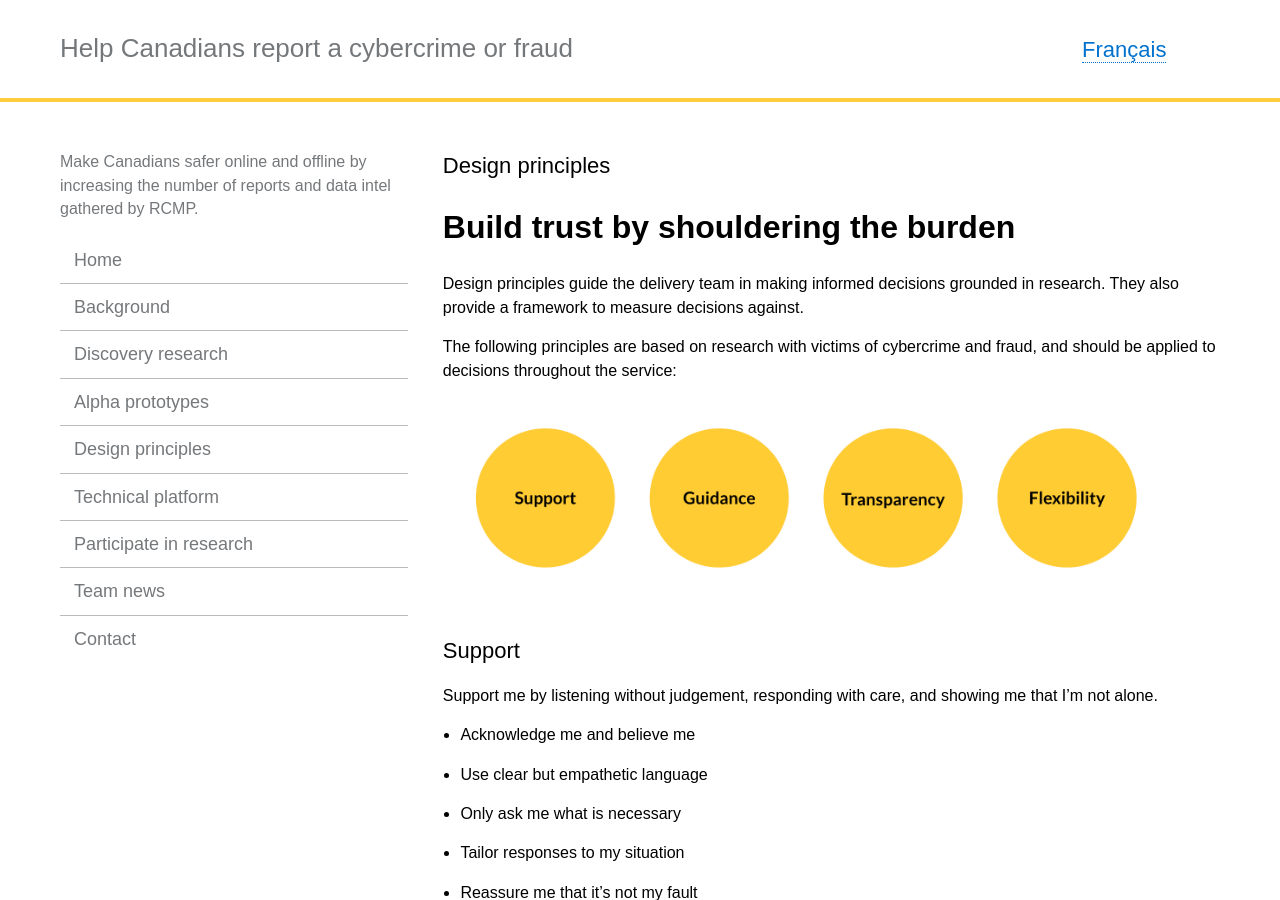
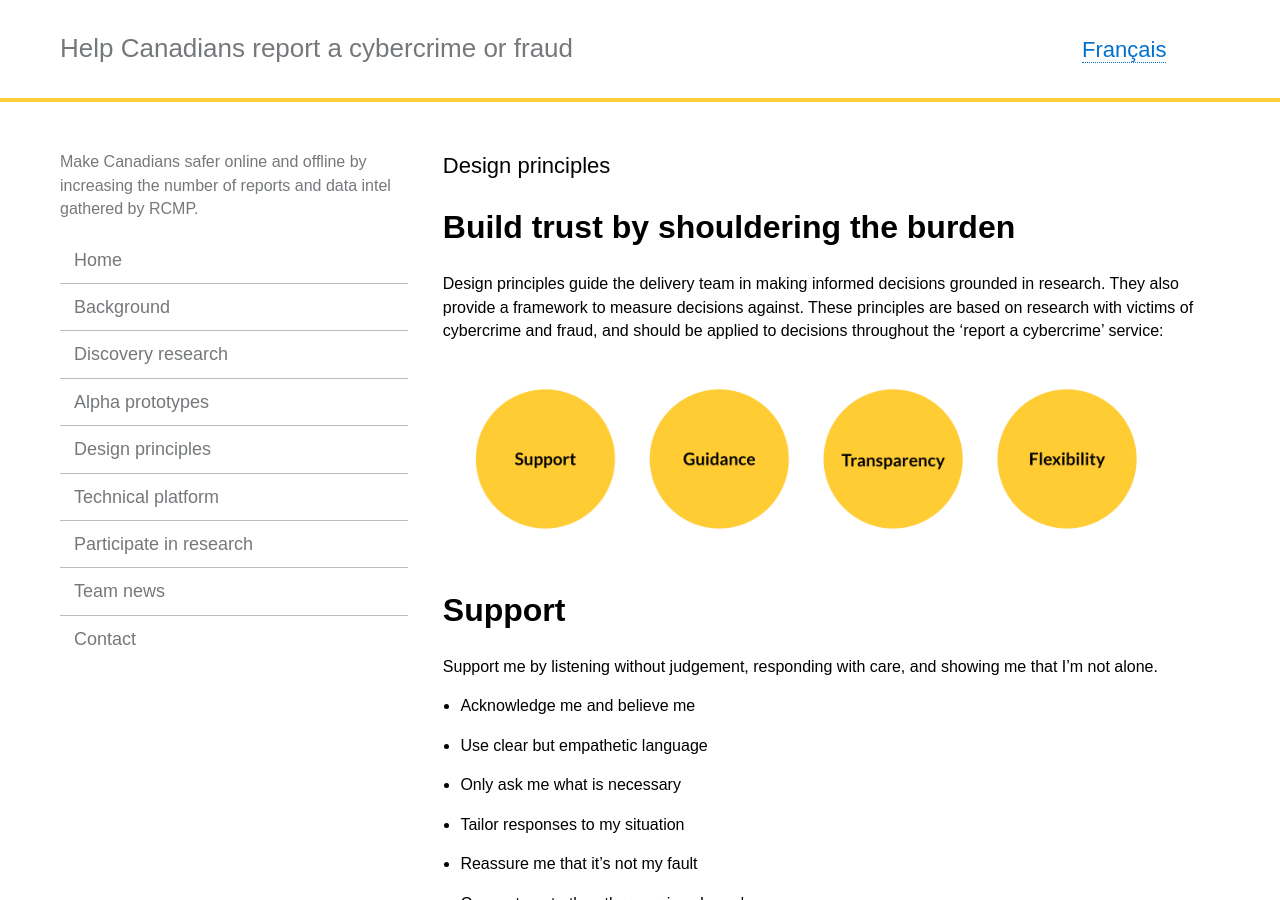
Before and after one commit to cds-snc/rcmp-report-a-cybercrime-alpha-documentation, a Jekyll site: the page built from _pages/en/principles.md, in a window 1280 px wide and 900 px high. Built offline with Jekyll 4.4.1, drawn with Linux system fonts in a browser that asks for light colours.

Commit message:
Update principles.md

```diff
--- a/_pages/en/principles.md
+++ b/_pages/en/principles.md
@@ -8,31 +8,29 @@ trans_url: "/principes/"
 
 # Build trust by shouldering the burden
 
-Design principles guide the delivery team in making informed decisions grounded in research. They also provide a framework to measure decisions against.
-
-The following principles are based on research with victims of cybercrime and fraud, and should be applied to decisions throughout the service:
+Design principles guide the delivery team in making informed decisions grounded in research. They also provide a framework to measure decisions against. These principles are based on research with victims of cybercrime and fraud, and should be applied to decisions throughout the 'report a cybercrime' service:
 
 ![Design principles]({{ site.baseurl }}/assets/img/principles.png){:height="200 px"}
 
-## Support
+# Support
 Support me by listening without judgement, responding with care, and showing me that I'm not alone.
-   * Acknowledge me and believe me
-   * Use clear but empathetic language
-   * Only ask me what is necessary
-   * Tailor responses to my situation
-   * Reassure me that it's not my fault
-   * Connect me to the other services I need
+ + Acknowledge me and believe me
+ + Use clear but empathetic language
+ + Only ask me what is necessary
+ + Tailor responses to my situation
+ + Reassure me that it's not my fault
+ + Connect me to the other services I need
 
-## Guidance
+# Guidance
 Guide me through this process to confirm that I am on the right path for me.
- * Provide clear instructions and examples
- * Point me towards the next steps
+  * Provide clear instructions and examples
+    * Point me towards the next steps
  * Do the heavy lifting in the background
  * Give me advice on how to stay safe
  * Help me stop ongoing losses
  * Confirm I am on the right path
 
-## Transparency
+# Transparency
 Be transparent so that I can have realistic expectations and understand the value of reporting.
  * Give me immediate feedback
  * Provide me with a way to track progress
@@ -41,7 +39,7 @@ Be transparent so that I can have realistic expectations and understand the valu
  * Be open about the process and follow-up
  * Give me a reason to tell others to use this
 
-## Flexibility
+# Flexibility
 Offer me flexibility to ensure I'm served the best way, while keeping up with the ever-changing landscape.
  * Offer the right channel for my needs
  * Let me tell my story at my own pace
```
